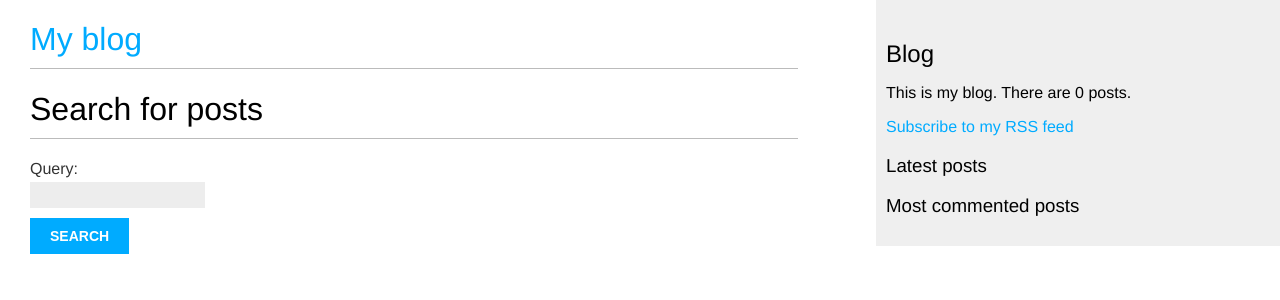
After one commit to viktorkislyak1996/Blog, a Django app: page /blog/search/ in a window 1280 px wide. The commit adds this page. Shown: the top 300 px of the page. Run offline with Django 4.2, Linux system fonts and the light colour scheme; data that the repository does not hold is empty.

Commit message:
Add search

```diff
--- a/blog/forms.py
+++ b/blog/forms.py
@@ -9,7 +9,12 @@ class EmailPostForm(forms.Form):
     to = forms.EmailField()
     comments = forms.CharField(required=False, widget=forms.Textarea)
 
+
 class CommentForm(forms.ModelForm):
     class Meta:
         model = Comment
         fields = ('name', 'email', 'body')
+
+
+class SearchForm(forms.Form):
+    query = forms.CharField(max_length=100)
--- a/blog/templates/blog/post/post_detail.html
+++ b/blog/templates/blog/post/post_detail.html
@@ -38,10 +38,10 @@
     {% endfor %}
     <br>
     <h3>Add a new comment</h3>
-    <form action=".", method="post">
+    <form action="." method="post">
         {% csrf_token %}
         {{ comment_form.as_p }}
-        <input type="submit", value="Add comment">
+        <input type="submit" value="Add comment">
     </form>
 
 {% endblock %}
--- /dev/null
+++ b/blog/templates/blog/post/post_search.html
@@ -0,0 +1,27 @@
+{% extends 'blog/base.html' %}
+
+{% block title %}Search{% endblock %}
+
+{% block body %}
+    {% if query %}
+        <h1>Posts containing "{{ query }}"</h1>
+        {% with result.count as count %}
+            <h3>Found {{ count }} result{{ count|pluralize }}</h3>
+        {% endwith %}
+        {% for post in result %}
+            <h4><a href="{{ post.get_absolute_url }}">{{ post.title }}</a></h4>
+            {{ post.body|truncatewords:5 }}
+        {% empty %}
+            <p>No matches found</p>
+        {% endfor %}
+        <br>
+        <p><a href="{% url 'blog:post_search' %}">Search again</a></p>
+    {% else %}
+        <h1>Search for posts</h1>
+        <form action="" method="get">
+            {{ form.as_p }}
+            <input type="submit" value="Search">
+        </form>
+    {% endif %}
+
+{% endblock %}
--- a/blog/urls.py
+++ b/blog/urls.py
@@ -11,5 +11,6 @@ urlpatterns = [
     path('tag/<slug:tag_slug>/', post_list, name='post_list_by_tag'),
     path('<int:year>/<int:month>/<int:day>/<slug:post>/', post_detail, name='post_detail'),
     path('<int:post_id>/share/', post_share, name='post_share'),
-    path('feed/', LatestPostsFeed(), name='post_feed')
+    path('feed/', LatestPostsFeed(), name='post_feed'),
+    path('search/', post_search, name='post_search'),
 ]
--- a/blog/views.py
+++ b/blog/views.py
@@ -1,10 +1,11 @@
+from django.contrib.postgres.search import SearchVector
 from django.core.paginator import Paginator, PageNotAnInteger, EmptyPage
 from django.shortcuts import render, get_object_or_404
 from django.views.generic import ListView
 from django.db.models import Count
 from taggit.models import Tag
 
-from blog.forms import EmailPostForm, CommentForm
+from blog.forms import EmailPostForm, CommentForm, SearchForm
 from blog.models import Post
 
 
@@ -72,3 +73,16 @@ def post_share(request, post_id):
     else:
         form = EmailPostForm()
     return render(request, 'blog/post/share.html', {'post': post, 'form': form, 'sent': sent})
+
+def post_search(request):
+    form = SearchForm()
+    query = None
+    result = []
+    if 'query' in request.GET:
+        form = SearchForm(request.GET)
+    if form.is_valid():
+        query = form.cleaned_data['query']
+        result = Post.published.annotate(
+            search=SearchVector('title', 'body')
+        ).filter(search__icontains=query)
+    return render(request, 'blog/post/post_search.html', {'result': result, 'query': query, 'form': form})
```
